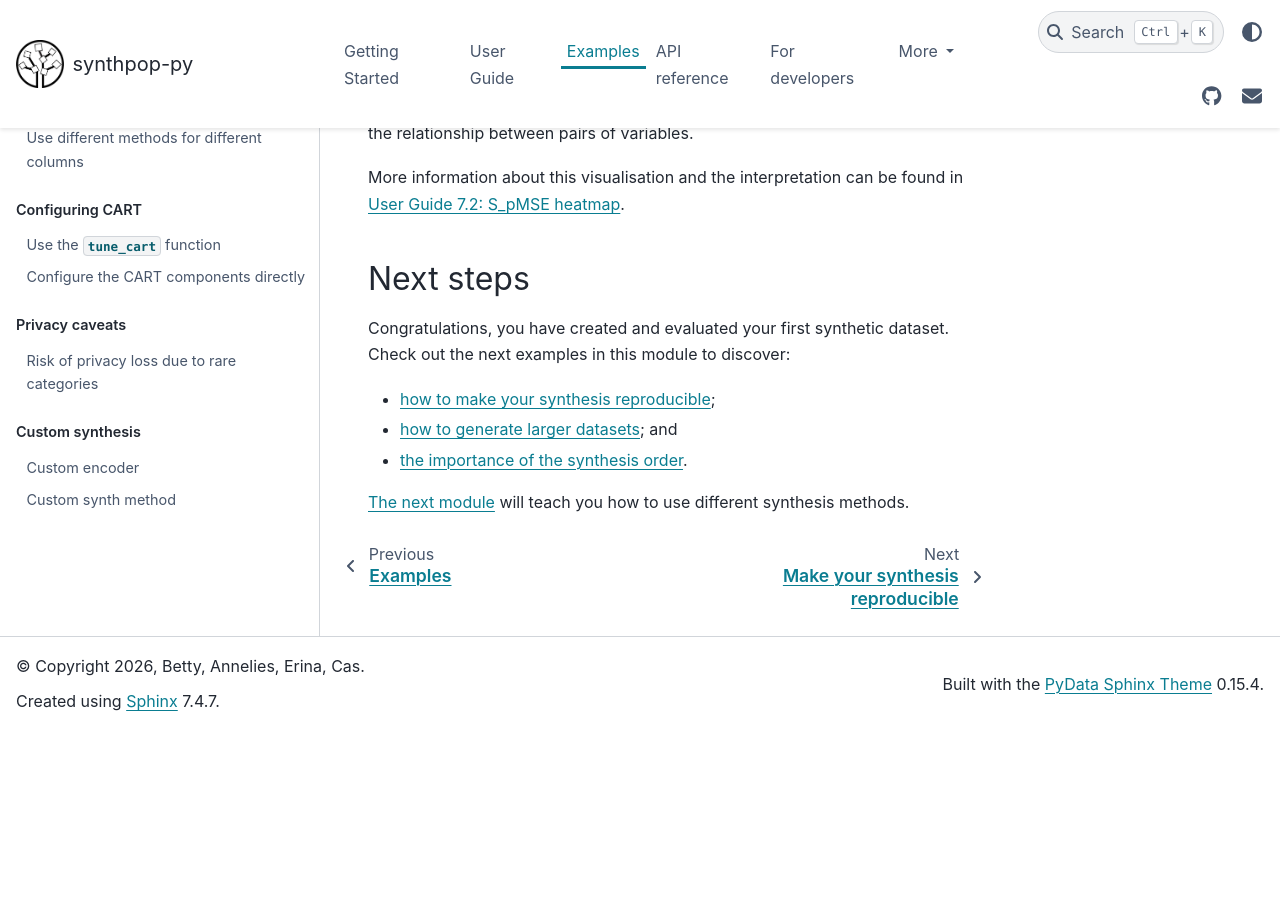
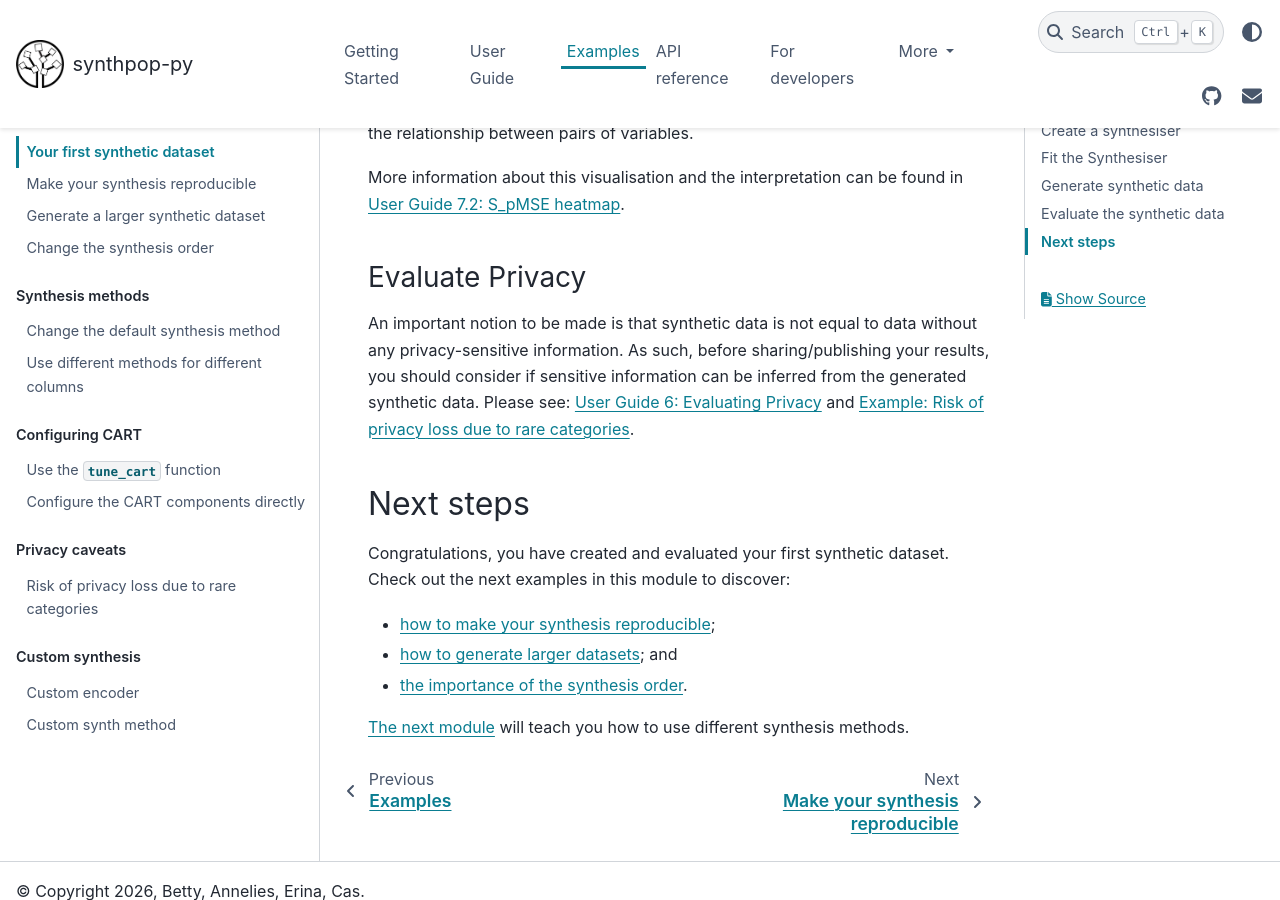
Before and after one commit to duonl/synthpop-py, a Sphinx documentation site: the page built from docs/source/examples/your_first_synthetic_dataset.md, in a window 1280 px wide and 900 px high, scrolled down 5507 px. Built offline with Sphinx 7.4.7 and the PyData theme 0.15.4, drawn with Linux system fonts in a browser that asks for light colours; before the commit the page ends 6237 px from its top, so only the background shows below that.

Commit message:
Implemented suggestion Cas

```diff
--- a/docs/source/examples/your_first_synthetic_dataset.md
+++ b/docs/source/examples/your_first_synthetic_dataset.md
@@ -153,6 +153,10 @@ These visualisations allow us to compare variables one by one. As seen in the pl
 
 More information about this visualisation and the interpretation can be found in {ref}`User Guide 7.2: S_pMSE heatmap <72-spmse-heatmap>`.
 
+### Evaluate Privacy
+
+An important notion to be made is that synthetic data is not equal to data without any privacy-sensitive information. As such, before sharing/publishing your results, you should consider if sensitive information can be inferred from the generated synthetic data. Please see:  [User Guide 6: Evaluating Privacy](../user_guides/6_evaluating_privacy.md) and [Example: Risk of privacy loss due to rare categories](./rare_categories.md).
+
 ## Next steps
 
 Congratulations, you have created and evaluated your first synthetic dataset.
```
